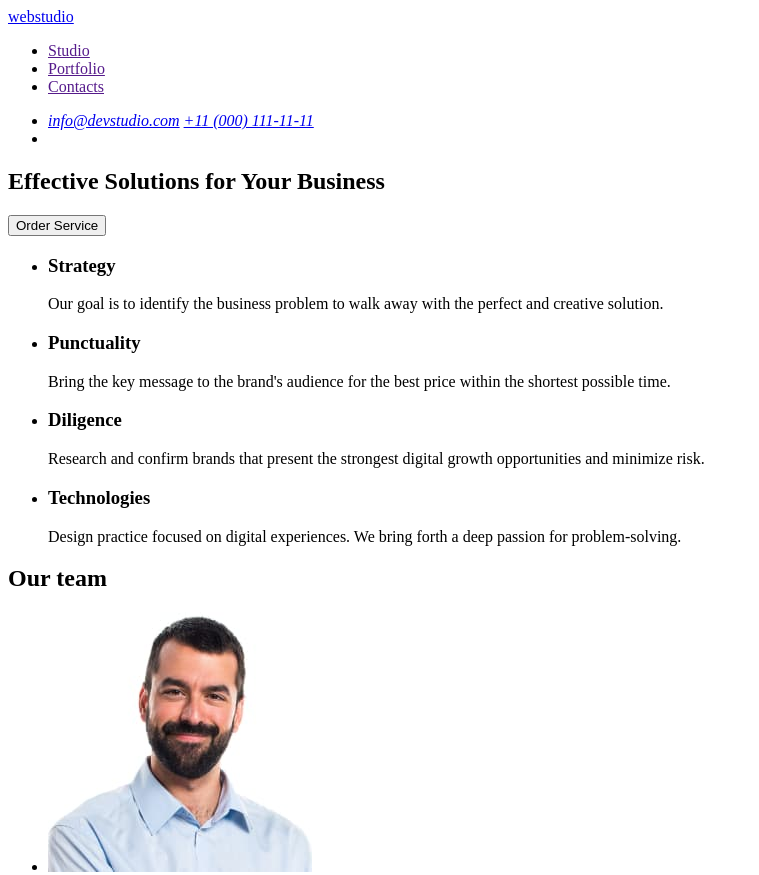
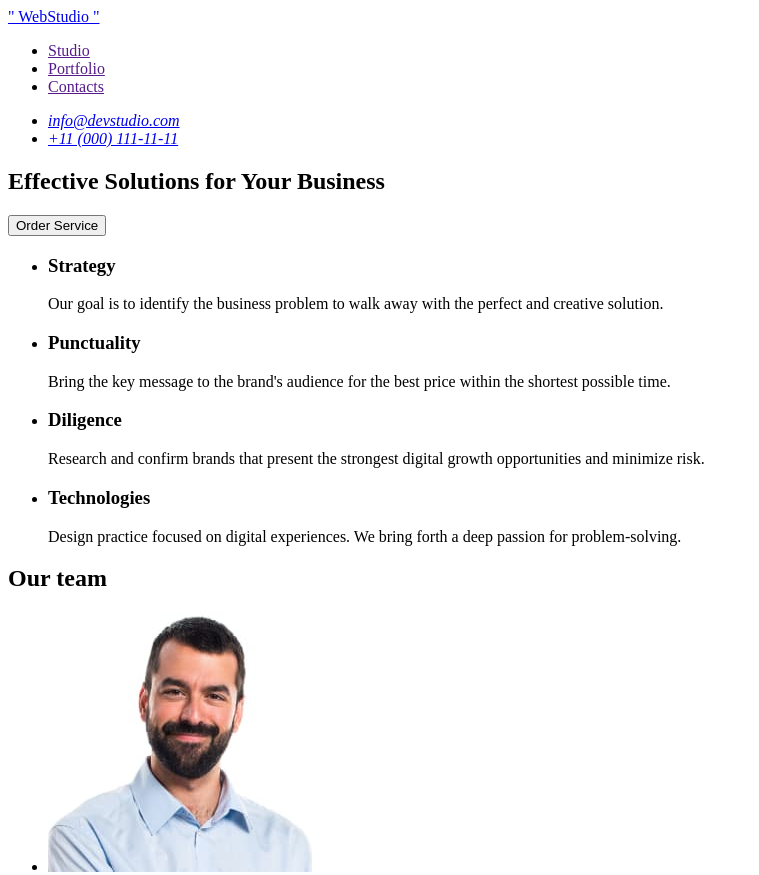
Before and after one commit to SlavaManU/goit-markup-hw-01, a plain HTML site: page index.html in a window 1280 px wide. Shown: the top 875 px of the page, without its empty margins (0-759 px from the left). Drawn offline with Linux system fonts and the light colour scheme.

Commit message:
2 chenge after autocheck

```diff
--- a/index.html
+++ b/index.html
@@ -9,7 +9,7 @@
   <body>
     <header>
       <nav>
-        <a href="./index.html">webstudio</a>
+        <a href="./index.html"> " WebStudio " </a>
 
         <ul>
           <li>
@@ -28,9 +28,10 @@
         <ul>
           <li>
             <a href="mailto:info@devstudio.com">info@devstudio.com</a>
+          </li>
+          <li>
             <a href="tel:+110001111111">+11 (000) 111-11-11</a>
           </li>
-          <li></li>
         </ul>
       </address>
     </header>
@@ -125,7 +126,7 @@
     </main>
     <!-- footer section -->
     <footer>
-      <a href="./index.html">webstudio</a>
+      <a href="./index.html"> " WebStudio " </a>
       <p>
         Increase the flow of customers and sales for your business with digital
         marketing & growth solutions.
```
Also changed, not shown: 2 other files.
